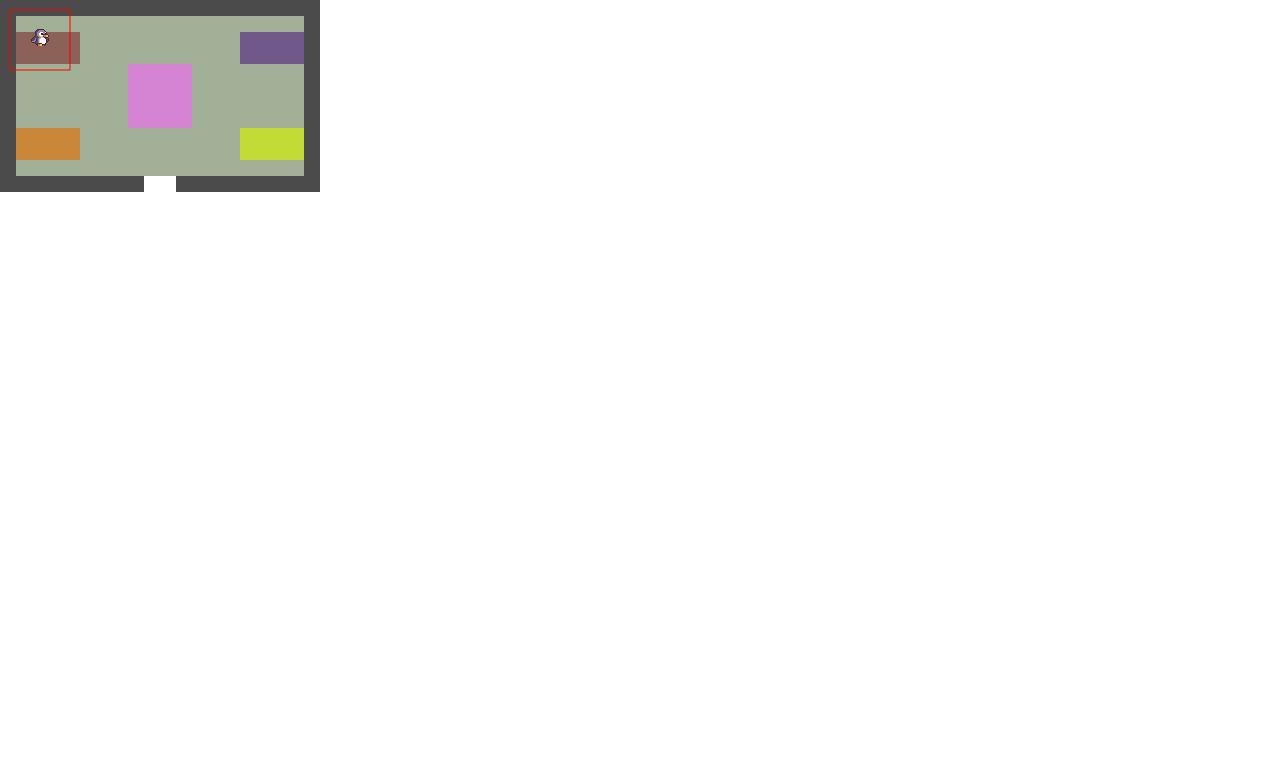
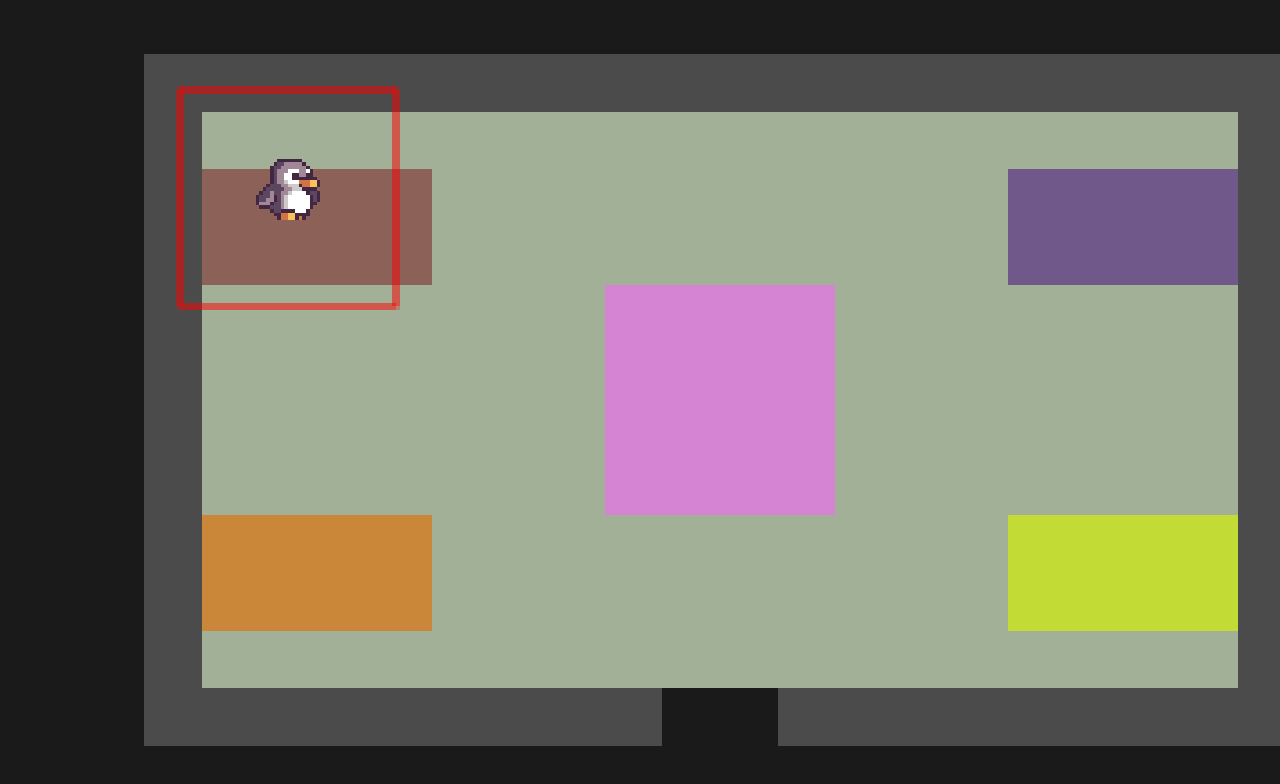
Before and after one commit to veronicahzh/pixel-portfolio, a plain HTML site: page index.html in a window 1280 px wide. Drawn offline with Linux system fonts and the light colour scheme.

Commit message:
scaled canvas to window size

```diff
--- a/index.html
+++ b/index.html
@@ -6,11 +6,21 @@
     <style>
         body {
             margin: 0;
+            display: flex;
+            justify-content: center;
+            align-items: center;
+            height: 100vh;
             overflow: hidden;
+            background-color: #1a1a1a;
         }
 
         canvas {
             display: block;
+            --canvas-offset-x: 80px;
+            width: min(90vw, calc(90vh * 1.6667), 1280px);
+            height: auto;
+            image-rendering: pixelated;
+            transform: translateX(var(--canvas-offset-x));
         }
     </style>
     <script type="module" src="src/main.js"></script>
--- a/src/canvas.js
+++ b/src/canvas.js
@@ -2,13 +2,5 @@ export function setupCanvas(canvasId) {
     const canvas = document.getElementById(canvasId);
     const ctx = canvas.getContext("2d");
 
-    function resizeCanvas() {
-        canvas.width = window.innerWidth;
-        canvas.height = window.innerHeight;
-    }
-
-    resizeCanvas();
-    window.addEventListener("resize", resizeCanvas);
-
     return { canvas, ctx };
 }
--- a/src/main.js
+++ b/src/main.js
@@ -7,6 +7,8 @@ import { createPlayer, drawPlayer, updatePlayer } from "./player.js";
 const canvasSetup = setupCanvas("canvas");
 const canvas = canvasSetup.canvas;
 const ctx = canvasSetup.ctx;
+
+ctx.imageSmoothingEnabled = false;
 
 const tileset = loadImage("placeholder_tileset.png");
 const playerImage = loadImage("pinguim.png");
```
